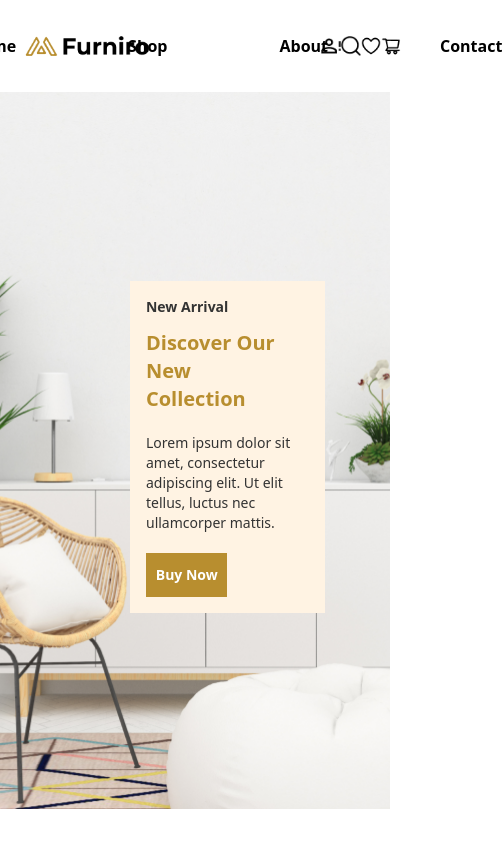
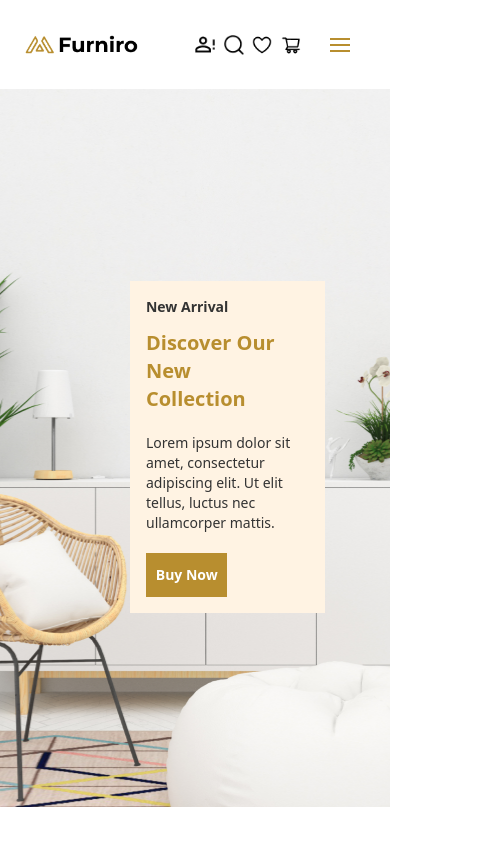
Before and after one commit to BeratHundurel/react-golang-website, a React (Vite) app in the folder client/: page / in a window 390 px wide. Shown: the top 844 px of the page, 502 px wide, since content can reach past the window. Built offline with nearby package versions, Linux system fonts and the light colour scheme.

Commit message:
header mobile fixes and offcanvas implementation

```diff
--- a/client/src/app/layout/Header.tsx
+++ b/client/src/app/layout/Header.tsx
@@ -1,3 +1,6 @@
+import { faClose } from "@fortawesome/free-solid-svg-icons";
+import { FontAwesomeIcon } from "@fortawesome/react-fontawesome";
+import { useState } from "react";
 import { Link } from "react-router-dom";
 
 const midLinks = [
@@ -15,8 +18,15 @@ const accountLinks = [
 ];
 
 export default function Header() {
+   const [isMenuOpen, setIsMenuOpen] = useState(false);
+   const toggleMenu = () => {
+      setIsMenuOpen(!isMenuOpen);
+   };
+   console.log(isMenuOpen);
+
    return (
-      <header className="container header-container flex justify-between items-center py-8 px-6">
+      <>
+         <header className="container header-container lg:flex hidden justify-between items-center py-8 px-6">
             <div className="header-brand w-40">
                <img src="/images/brand.png" alt="logo" className="object-cover w-full" />
             </div>
@@ -35,5 +45,37 @@ export default function Header() {
                ))}
             </div>
          </header>
+         <header className="container mobile-header-container flex lg:hidden justify-between items-center py-8 px-6">
+            <div className="header-brand w-2/6">
+               <img src="/images/brand.png" alt="logo" className="object-cover w-full" />
+            </div>
+            <div className="header-links w-3/6 flex items-center gap-3">
+               <div className="header-account w-4/6 flex items-center justify-around gap-2">
+                  {accountLinks.map(({ src, alt }) => (
+                     <img src={src} alt={alt} key={alt} className="w-5 h-auto" />
+                  ))}
+               </div>
+               <div className="hamburger-menu w-2/6 flex flex-col gap-1 h-5 items-center justify-center" onClick={toggleMenu}>
+                  <span className="w-5 h-0.5 bg-primary"></span>
+                  <span className="w-5 h-0.5 bg-primary"></span>
+                  <span className="w-5 h-0.5 bg-primary"></span>
+               </div>
+            </div>
+            {isMenuOpen && (
+               <div className="mobile-menu w-2/3 h-screen bg-white fixed top-0 right-0 z-50 flex flex-col py-12 px-12">
+                  <div className="flex justify-end mb-6">
+                     <FontAwesomeIcon icon={faClose} onClick={toggleMenu} />
+                  </div>
+                  <ul className="flex flex-col gap-3 items-center">
+                     {midLinks.map(({ title, path }) => (
+                        <li key={path} className="text-neutral text-base font-semibold">
+                           <Link to={path}>{title}</Link>
+                        </li>
+                     ))}
+                  </ul>
+               </div>
+            )}
+         </header>
+      </>
    );
 }
```
Lines whose indentation alone changed are shown as unchanged.
